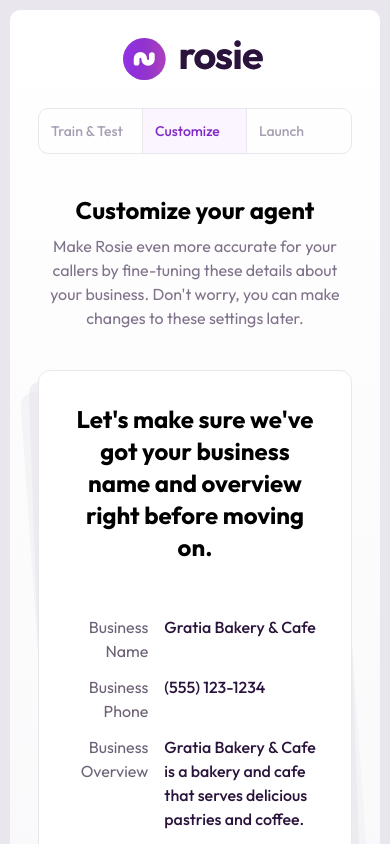
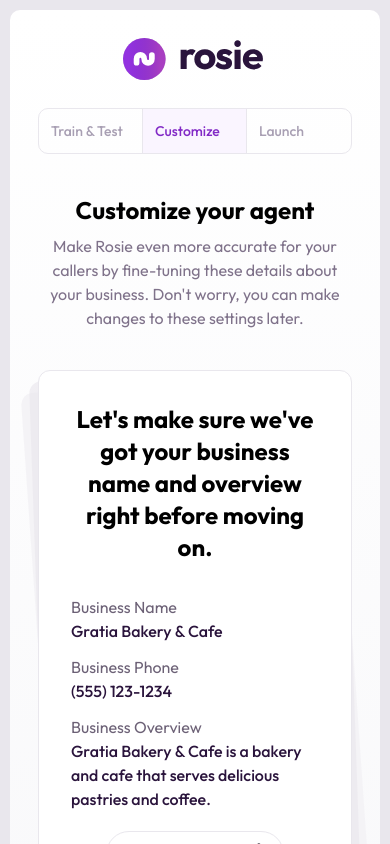
Before and after one commit to fbrill/rosie-onboarding-animations, a Next.js app: page / in a window 390 px wide. Shown: the top 844 px of the page. Built offline with nearby package versions, Linux system fonts and the light colour scheme.

Commit message:
responsiveness

```diff
--- a/src/components/Card.jsx
+++ b/src/components/Card.jsx
@@ -145,18 +145,20 @@
       key="preview"
     >
       {/* Card body - Preview */}
-      <div className="min-h-28 flex items-center justify-center flex-col gap-3 px-8 py-5">
-        <div className="flex gap-4 w-full">
-          <p className="w-1/3 text-gray-800 text-right">Business Name</p>
-          <p className="w-2/3 text-black font-medium">{businessName}</p>
+      <div className="min-h-28 flex items-center justify-center flex-col gap-3 px-8 sm:py-5 pb-5">
+        <div className="flex sm:gap-4 w-full flex-col sm:flex-row">
+          <p className="sm:w-1/3 text-gray-800 sm:text-right">Business Name</p>
+          <p className="sm:w-2/3 text-black font-medium">{businessName}</p>
         </div>
-        <div className="flex gap-4 w-full">
-          <p className="w-1/3 text-gray-800 text-right">Business Phone</p>
-          <p className="w-2/3 text-black font-medium">{businessPhone}</p>
+        <div className="flex sm:gap-4 w-full flex-col sm:flex-row">
+          <p className="sm:w-1/3 text-gray-800 sm:text-right">Business Phone</p>
+          <p className="sm:w-2/3 text-black font-medium">{businessPhone}</p>
         </div>
-        <div className="flex gap-4 w-full">
-          <p className="w-1/3 text-gray-800 text-right">Business Overview</p>
-          <p className="w-2/3 text-black font-medium">{businessOverview}</p>
+        <div className="flex sm:gap-4 w-full flex-col sm:flex-row">
+          <p className="sm:w-1/3 text-gray-800 sm:text-right">
+            Business Overview
+          </p>
+          <p className="sm:w-2/3 text-black font-medium">{businessOverview}</p>
         </div>
       </div>
 
@@ -201,9 +203,9 @@
       key="edit"
     >
       <div className="p-8">
-        <div className="flex flex-col gap-3">
-          <div className="flex gap-5">
-            <div className="flex items-center gap-1 w-52">
+        <div className="flex flex-col gap-5 sm:gap-3">
+          <div className="flex gap-2 sm:gap-5 flex-col sm:flex-row">
+            <div className="flex items-center gap-1 w-full sm:w-52">
               <p className="text-black text-sm font-medium">Business Name</p>
               <QuestionMarkCircleIcon className="size-4 text-gray-500" />
             </div>
@@ -217,8 +219,8 @@
               />
             </div>
           </div>
-          <div className="flex gap-5">
-            <div className="flex items-center gap-1 w-52">
+          <div className="flex gap-2 sm:gap-5 flex-col sm:flex-row">
+            <div className="flex items-center gap-1 w-full sm:w-52">
               <p className="text-black text-sm font-medium">Business Phone</p>
               <QuestionMarkCircleIcon className="size-4 text-gray-500" />
             </div>
@@ -232,8 +234,8 @@
               />
             </div>
           </div>
-          <div className="flex gap-5 items-start">
-            <div className="flex items-center gap-1 w-52 h-12">
+          <div className="flex gap-2 sm:gap-5 items-start flex-col sm:flex-row">
+            <div className="flex items-center gap-1 w-full sm:w-52 sm:h-12">
               <p className="text-black text-sm font-medium">
                 Business Overview
               </p>
--- a/src/pages/index.js
+++ b/src/pages/index.js
@@ -65,7 +65,7 @@
               <button
                 type="button"
                 onClick={handlePreviousStep}
-                className="bg-gray-100 text-gray-800 hover:bg-gray-200 disabled:hover:bg-gray-100 rounded-full p-3 ani cursor-pointer mr-2 disabled:cursor-not-allowed disabled:text-gray-400"
+                className="bg-gray-100 text-gray-800 hover:bg-gray-200 disabled:hover:bg-gray-100 rounded-full p-3 ani cursor-pointer sm:mr-2 disabled:cursor-not-allowed disabled:text-gray-400"
                 disabled={currentStep === 0 || inEditMode}
               >
                 <ArrowLeftIcon className="size-5" />
@@ -74,7 +74,7 @@
               <p className="text-gray-600 text-sm font-medium w-6 text-right">
                 {currentStep + 1}/{cards.length}
               </p>
-              <div className="bg-gray-200 rounded-full p-0.5 w-[100px]">
+              <div className="bg-gray-200 rounded-full p-0.5 w-16 sm:w-28">
                 <div
                   className="bg-purple-600 h-2 rounded-full ani"
                   style={{
```
